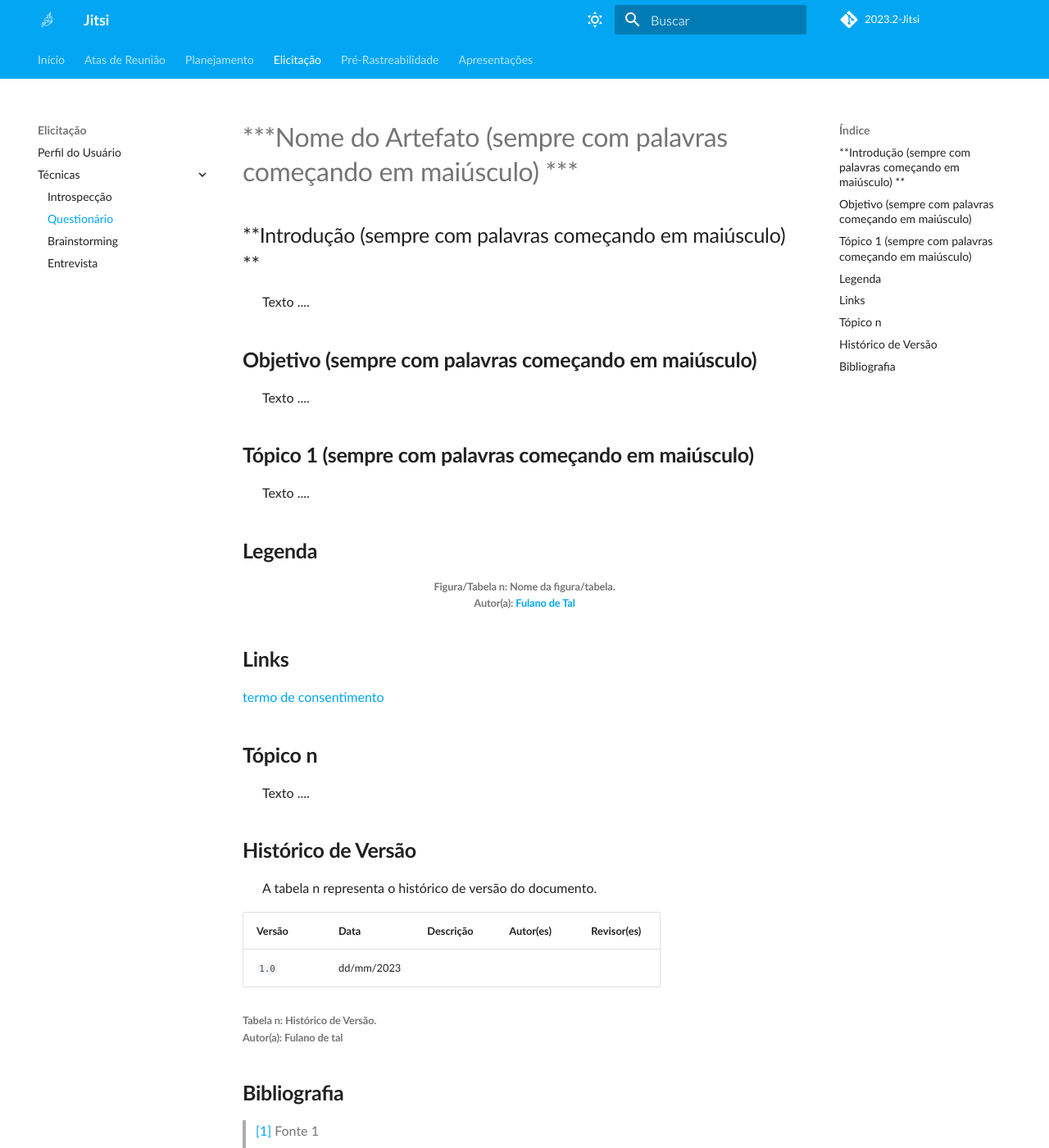
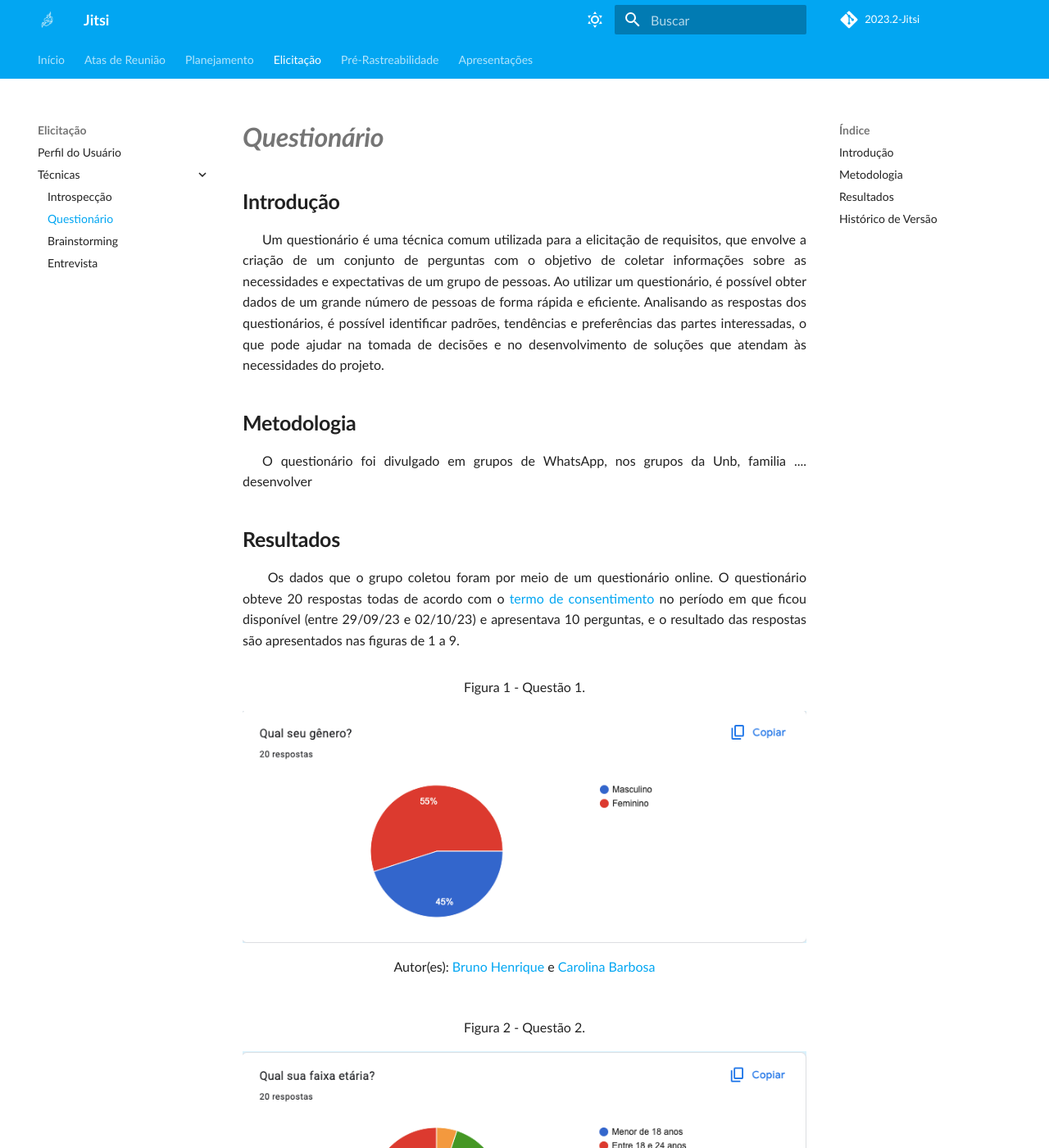
Before and after one commit to Requisitos-de-Software/2023.2-Jitsi, an MkDocs documentation site: the page built from docs/Elicitação/questionario.md, in a window 1280 px wide and 1400 px high. Shown: the whole window at 82% size. Built offline with MkDocs 1.6.1 and Material for MkDocs 9.7.7, drawn with Linux system fonts in a browser that asks for light colours; some web fonts are replaced; comment, search, counter and statistics services are not loaded; some of the changed text lies outside the part shown.

Commit message:
iniciando documento dos questionarios

```diff
--- a/docs/Elicitação/questionario.md
+++ b/docs/Elicitação/questionario.md
@@ -1,35 +1,79 @@
-# ***Nome do Artefato (sempre com palavras começando em maiúsculo) ***
+# ***Questionário***
 
-## **Introdução (sempre com palavras começando em maiúsculo) **
+## **Introdução**
 <p align="justify">
-&emsp;&emsp;Texto ....
+&emsp;&emsp;Um questionário é uma técnica comum utilizada para a elicitação de requisitos, que envolve a criação de um conjunto de perguntas com o objetivo de coletar informações sobre as necessidades e expectativas de um grupo de pessoas. Ao utilizar um questionário, é possível obter dados de um grande número de pessoas de forma rápida e eficiente. Analisando as respostas dos questionários, é possível identificar padrões, tendências e preferências das partes interessadas, o que pode ajudar na tomada de decisões e no desenvolvimento de soluções que atendam às necessidades do projeto.
 </p>
 
-## **Objetivo (sempre com palavras começando em maiúsculo)**
+## **Metodologia**
 <p align="justify">
-&emsp;&emsp;Texto ....
+&emsp;&emsp;O questionário foi divulgado em grupos de WhatsApp, nos grupos da Unb, familia .... desenvolver
 </p>
 
-## **Tópico 1 (sempre com palavras começando em maiúsculo)**
+## **Resultados**
 <p align="justify">
-&emsp;&emsp;Texto ....
+&emsp;&emsp; Os dados que o grupo coletou foram por meio de um questionário online. O questionário obteve 20 respostas todas de acordo com o <a href="https://docs.google.com/document/d/1fmuMpkPT43gpluq_j9xrKqiJx61ifFlCeK5ZwiqAOsg/edit">termo de consentimento</a> no período em que ficou disponível (entre 29/09/23 e 02/10/23) e apresentava 10 perguntas, e o resultado das respostas são apresentados nas figuras de 1 a 9.
 </p>
 
-## **Legenda**
-<p align="justify">
-<h6 align = "center"> Figura/Tabela n: Nome da figura/tabela.
-<br> Autor(a): <a href="https://github.com/fulanodetal">Fulano de Tal</a></h6>
-</p>
 
-## **Links**
-<p align="justify">
-<a href="https://docs.google.com/document/d/1fmuMpkPT43gpluq_j9xrKqiJx61ifFlCeK5ZwiqAOsg/edit">termo de consentimento</a>
-</p>
+<figure markdown>
+<font size="3"><p style="text-align: center">Figura 1 - Questão 1.</p></font>
+<img src="../../assets/questionario/1.png" alt="logo"  style="float: none; margin: auto"/>
+<font size="3"><p style="text-align: center">Autor(es): <a href="https://github.com/BrunoHenrique00">Bruno Henrique</a> e <a href="https://github.com/CarolinaBarb">Carolina Barbosa</a></p></font>
+</figure>
 
-## **Tópico n**
-<p align="justify">
-&emsp;&emsp;Texto ....
-</p>
+
+<figure markdown>
+<font size="3"><p style="text-align: center">Figura 2 - Questão 2.</p></font>
+<img src="../../assets/questionario/2.png" alt="logo"  style="float: none; margin: auto"/>
+<font size="3"><p style="text-align: center">Autor(es): <a href="https://github.com/BrunoHenrique00">Bruno Henrique</a> e <a href="https://github.com/CarolinaBarb">Carolina Barbosa</a></p></font>
+</figure>
+
+
+<figure markdown>
+<font size="3"><p style="text-align: center">Figura 3 - Questão 3.</p></font>
+<img src="../../assets/questionario/3.png" alt="logo"  style="float: none; margin: auto"/>
+<font size="3"><p style="text-align: center">Autor(es): <a href="https://github.com/BrunoHenrique00">Bruno Henrique</a> e <a href="https://github.com/CarolinaBarb">Carolina Barbosa</a></p></font>
+</figure>
+
+
+<figure markdown>
+<font size="3"><p style="text-align: center">Figura 4 - Questão 4.</p></font>
+<img src="../../assets/questionario/4.png" alt="logo"  style="float: none; margin: auto"/>
+<font size="3"><p style="text-align: center">Autor(es): <a href="https://github.com/BrunoHenrique00">Bruno Henrique</a> e <a href="https://github.com/CarolinaBarb">Carolina Barbosa</a></p></font>
+</figure>
+
+<figure markdown>
+<font size="3"><p style="text-align: center">Figura 5 - Questão 5.</p></font>
+<img src="../../assets/questionario/5.png" alt="logo"  style="float: none; margin: auto"/>
+<font size="3"><p style="text-align: center">Autor(es): <a href="https://github.com/BrunoHenrique00">Bruno Henrique</a> e <a href="https://github.com/CarolinaBarb">Carolina Barbosa</a></p></font>
+</figure>
+
+<figure markdown>
+<font size="3"><p style="text-align: center">Figura 6 - Questão 6.</p></font>
+<img src="../../assets/questionario/6.png" alt="logo"  style="float: none; margin: auto"/>
+<font size="3"><p style="text-align: center">Autor(es): <a href="https://github.com/BrunoHenrique00">Bruno Henrique</a> e <a href="https://github.com/CarolinaBarb">Carolina Barbosa</a></p></font>
+</figure>
+
+<figure markdown>
+<font size="3"><p style="text-align: center">Figura 7 - Questão 7.</p></font>
+<img src="../../assets/questionario/7.png" alt="logo"  style="float: none; margin: auto"/>
+<font size="3"><p style="text-align: center">Autor(es): <a href="https://github.com/BrunoHenrique00">Bruno Henrique</a> e <a href="https://github.com/CarolinaBarb">Carolina Barbosa</a></p></font>
+</figure>
+
+<figure markdown>
+<font size="3"><p style="text-align: center">Figura 8 - Questão 8.</p></font>
+<img src="../../assets/questionario/8.png" alt="logo"  style="float: none; margin: auto"/>
+<font size="3"><p style="text-align: center">Autor(es): <a href="https://github.com/BrunoHenrique00">Bruno Henrique</a> e <a href="https://github.com/CarolinaBarb">Carolina Barbosa</a></p></font>
+</figure>
+
+<figure markdown>
+<font size="3"><p style="text-align: center">Figura 9 - Questão 9.</p></font>
+<img src="../../assets/questionario/9.png" alt="logo"  style="float: none; margin: auto"/>
+<font size="3"><p style="text-align: center"> Autor(es): <a href="https://github.com/BrunoHenrique00">Bruno Henrique</a> e <a href="https://github.com/CarolinaBarb">Carolina Barbosa</a></font>
+</figure>
+
+
 
 ## **Histórico de Versão**
 <p align="justify">
@@ -38,9 +82,8 @@
 
 | Versão | Data | Descrição | Autor(es) | Revisor(es) |
 | ------ | ---- | --------- | --------- | ---------- |
-| `1.0`  | dd/mm/2023 |  |  |  |
+| `1.0`  | 03/10/2023 | Criação do Documento  | [Bruno Henrique](https://github.com/BrunoHenrique00) e [Carolina Barbosa](https://github.com/CarolinaBarb) | [Catlen Cleane](https://github.com/catlenc) |
 <h6> Tabela n: Histórico de Versão.
-<br> Autor(a): Fulano de tal </h6>
 
 ## **Bibliografia**
 > <a href="https://Link_da_fonte">[1]</a> Fonte 1
```
